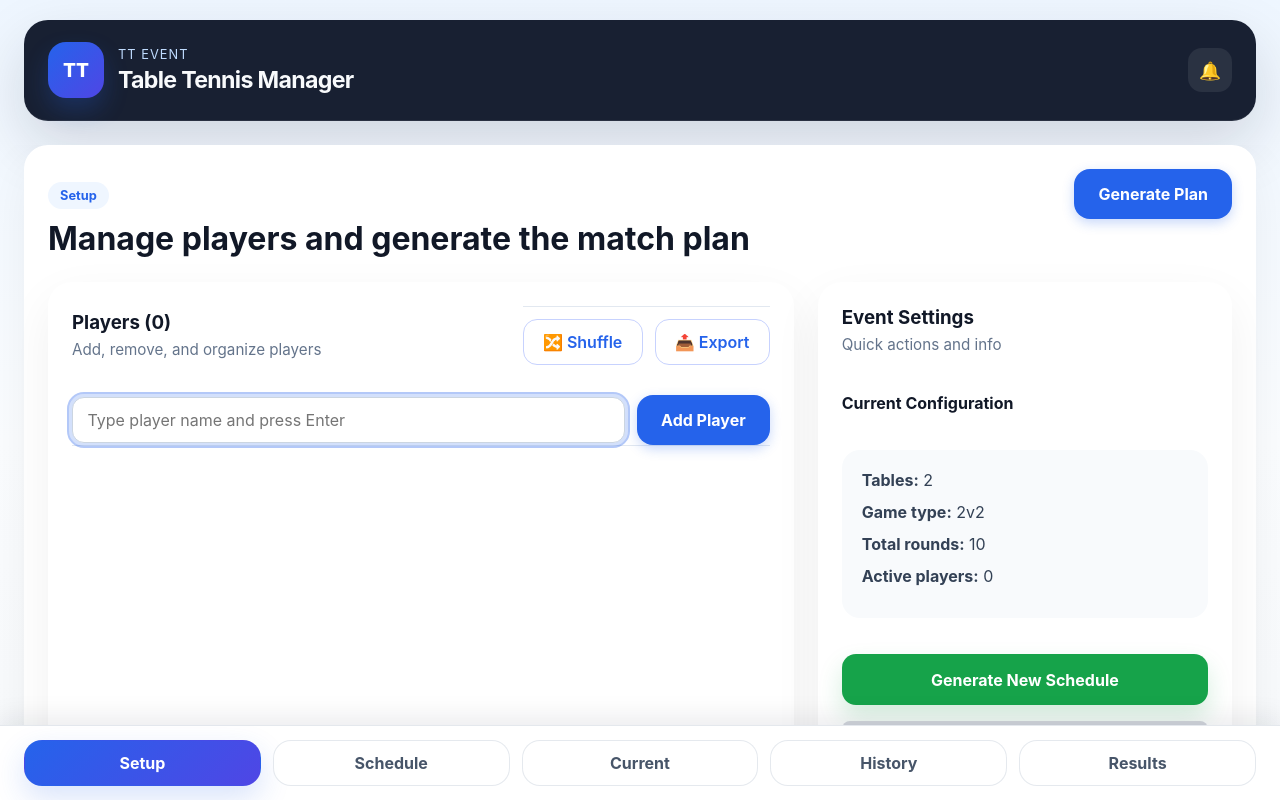
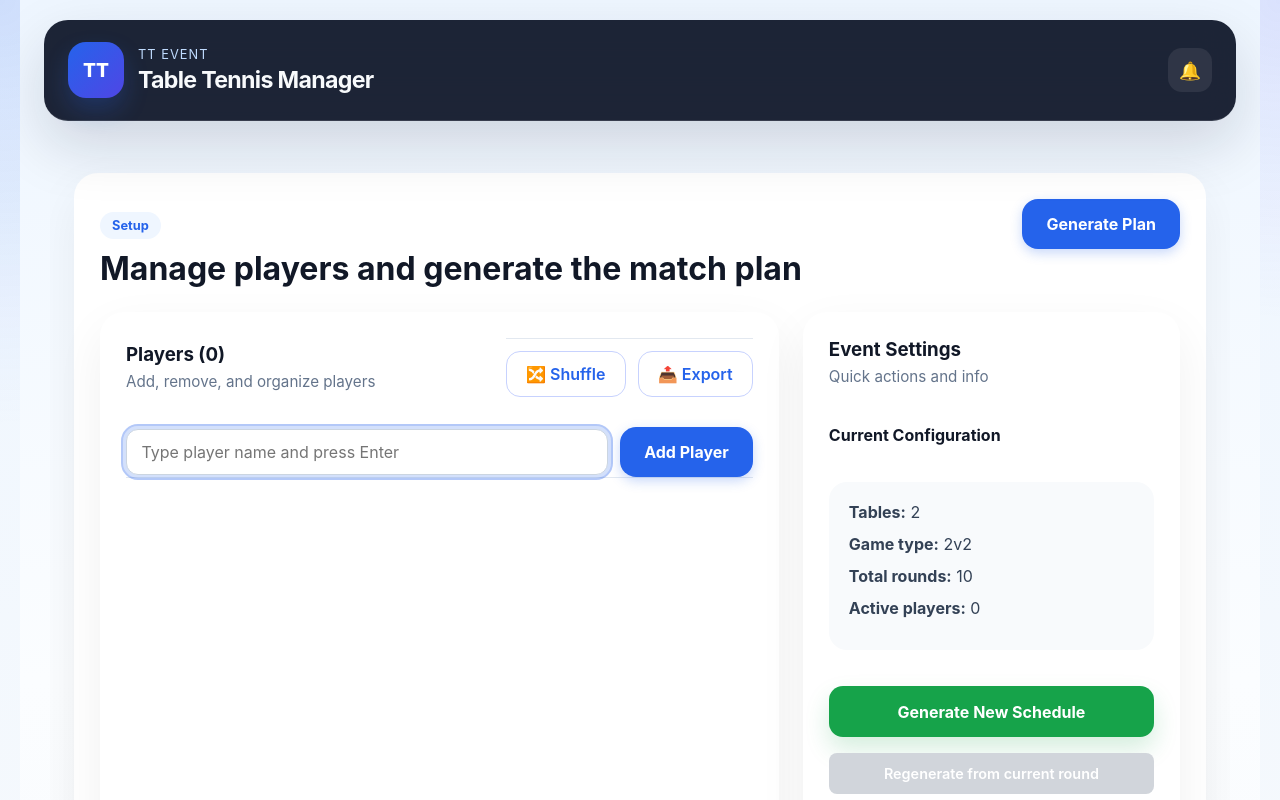
Before and after one commit to HEHEHEHEHE21929/table-tennis-app, a React (Vite) app: page /setup in a window 1280 px wide. Shown: the top 800 px of the page. Built offline with nearby package versions, Linux system fonts and the light colour scheme.

Commit message:
Polish UI styles for cleaner layout and navigation

```diff
--- a/src/styles.css
+++ b/src/styles.css
@@ -29,12 +29,14 @@
 html,
 body {
   margin: 0;
-  height: 100%;
+  min-height: 100%;
   width: 100%;
 }
 
 body {
-  background: var(--bg);
+  background: radial-gradient(circle at top left, rgba(37, 99, 235, 0.16), transparent 24%),
+              radial-gradient(circle at top right, rgba(99, 102, 241, 0.14), transparent 18%),
+              linear-gradient(180deg, #eef6ff 0%, #f8fafc 100%);
   color: var(--color, #111827);
   display: flex;
   flex-direction: column;
@@ -43,7 +45,7 @@ body {
 #root {
   display: flex;
   flex-direction: column;
-  height: 100vh;
+  min-height: 100vh;
   width: 100%;
 }
 
@@ -103,7 +105,8 @@ a:focus-visible {
   min-height: 100vh;
   width: 100%;
   overflow: hidden;
-  max-width: none;
+  max-width: 1240px;
+  margin: 0 auto;
   background: linear-gradient(180deg, #eef6ff 0%, #fbfdff 55%, #f8fafc 100%);
 }
 
@@ -113,11 +116,13 @@ a:focus-visible {
   align-items: center;
   gap: 10px;
   padding: 18px 18px;
-  background: rgba(15, 23, 42, 0.96);
+  background: rgba(15, 23, 42, 0.94);
   color: #f8fafc;
   margin-bottom: 0;
-  box-shadow: 0 18px 40px rgba(15, 23, 42, 0.12);
-  border-bottom: 1px solid rgba(255, 255, 255, 0.08);
+  box-shadow: 0 18px 40px rgba(15, 23, 42, 0.14);
+  border-bottom: 1px solid rgba(255, 255, 255, 0.12);
+  backdrop-filter: blur(18px);
+  position: relative;
   flex-shrink: 0;
 }
 
@@ -237,12 +242,15 @@ a:focus-visible {
   flex: 1;
   overflow-y: auto;
   overflow-x: hidden;
-  padding: 20px 14px 24px;
+  padding: 24px 18px 110px;
+  width: 100%;
+  max-width: 1180px;
+  margin: 0 auto;
 }
 
 @media (min-width: 768px) {
   .page-content {
-    padding: 0 24px 24px;
+    padding: 28px 24px 120px;
   }
 }
 
@@ -251,12 +259,15 @@ a:focus-visible {
   flex-wrap: wrap;
   justify-content: space-between;
   align-items: center;
-  gap: 8px;
-  background: rgba(255, 255, 255, 0.92);
-  border-top: 1px solid rgba(148, 163, 184, 0.25);
-  padding: 10px 14px;
-  box-shadow: 0 -8px 24px rgba(15, 23, 42, 0.08);
+  gap: 10px;
+  background: rgba(255, 255, 255, 0.96);
+  border-top: 1px solid rgba(148, 163, 184, 0.22);
+  padding: 12px 14px;
+  box-shadow: 0 -10px 28px rgba(15, 23, 42, 0.08);
   flex-shrink: 0;
+  position: sticky;
+  bottom: 0;
+  z-index: 10;
 }
 
 @media (min-width: 768px) {
@@ -272,25 +283,26 @@ a:focus-visible {
   text-align: center;
   text-decoration: none;
   color: #475569;
-  padding: 10px 12px;
-  border-radius: 16px;
-  background: rgba(255, 255, 255, 0.88);
+  padding: 12px 14px;
+  border-radius: 18px;
+  background: rgba(255, 255, 255, 0.95);
   font-weight: 700;
-  font-size: 0.88rem;
+  font-size: 0.92rem;
   border: 1px solid rgba(148, 163, 184, 0.24);
-  transition: transform 0.15s ease, background 0.15s ease;
+  transition: transform 0.16s ease, background 0.16s ease, box-shadow 0.16s ease;
 }
 
 .app-footer a:hover {
-  background: rgba(255, 255, 255, 1);
+  background: #ffffff;
   transform: translateY(-1px);
+  box-shadow: 0 10px 22px rgba(15, 23, 42, 0.08);
 }
 
 .app-footer a.active {
   background: linear-gradient(135deg, var(--primary), #4f46e5);
   color: white;
   border-color: transparent;
-  box-shadow: 0 12px 30px rgba(37, 99, 235, 0.18);
+  box-shadow: 0 14px 30px rgba(37, 99, 235, 0.22);
 }
 
 @media (min-width: 768px) {
@@ -304,18 +316,18 @@ a:focus-visible {
 .panel,
 section {
   background: var(--surface);
-  border-radius: 16px;
-  padding: 16px;
-  margin-bottom: 12px;
-  box-shadow: 0 4px 12px rgba(15, 23, 42, 0.06);
+  border-radius: 18px;
+  padding: 18px;
+  margin-bottom: 14px;
+  box-shadow: 0 6px 18px rgba(15, 23, 42, 0.06);
 }
 
 @media (min-width: 768px) {
   .panel,
   section {
     border-radius: var(--radius-xl);
-    padding: 24px;
-    margin-bottom: 20px;
+    padding: 26px;
+    margin-bottom: 22px;
     box-shadow: var(--panel-shadow);
   }
 }
```
